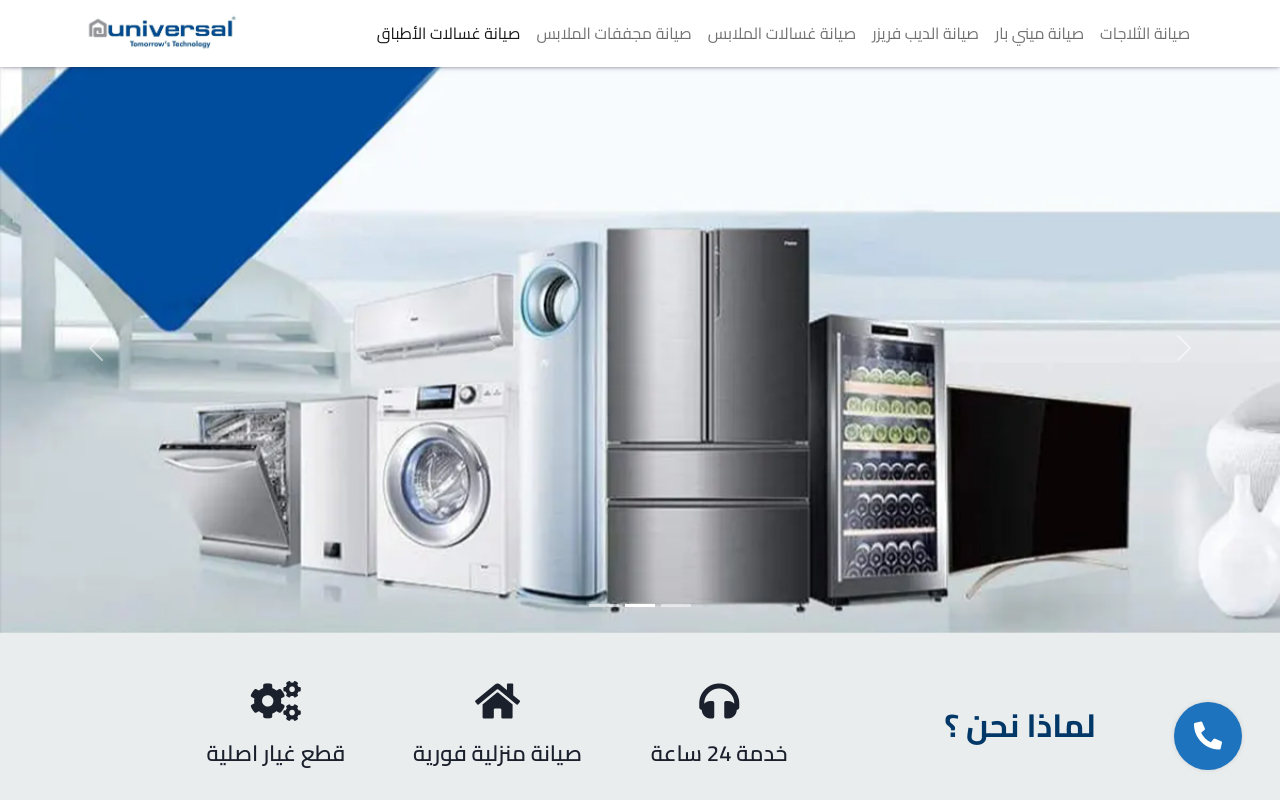
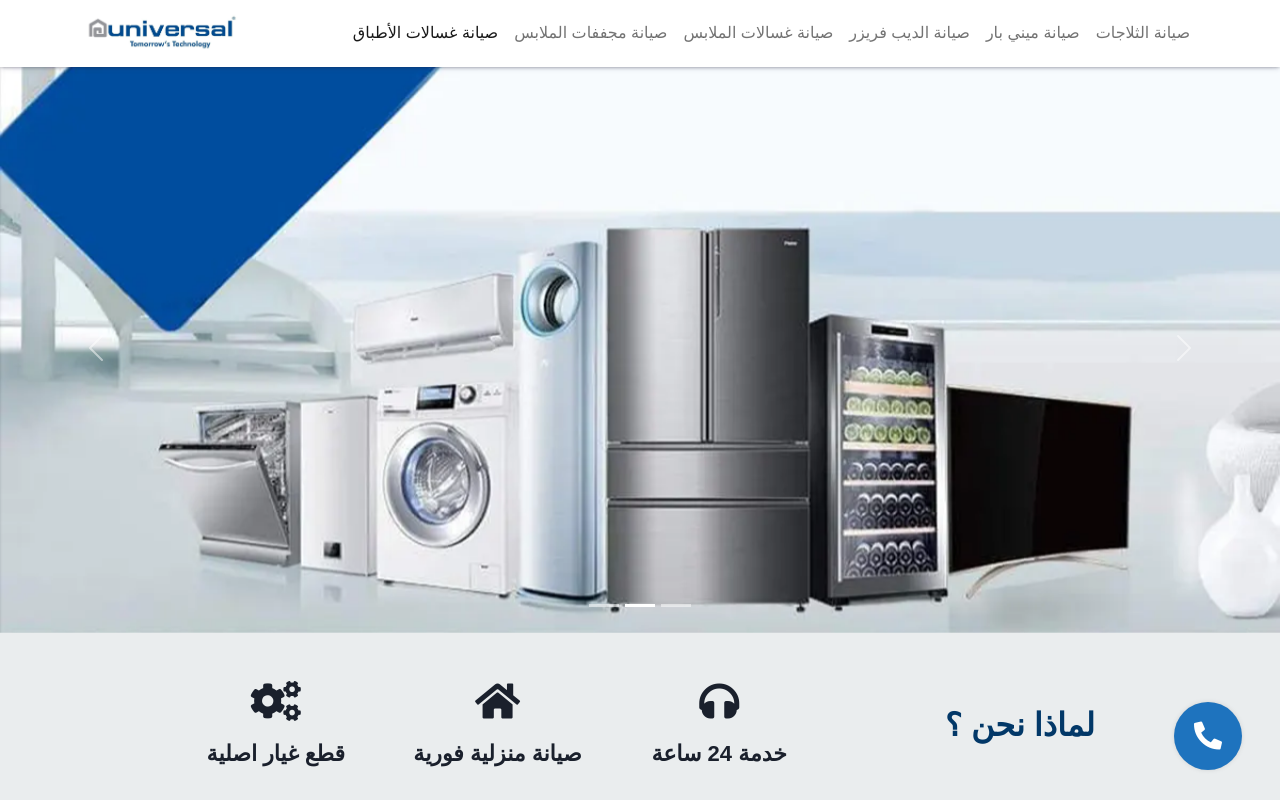
Before and after one commit to MohamedHatem99/universal-egypt.com, a plain HTML site: page index.html in a window 1280 px wide. Shown: the top 800 px of the page. Drawn offline with Linux system fonts and the light colour scheme.

Commit message:
add project files

```diff
--- a/css/main.css
+++ b/css/main.css
@@ -5,7 +5,7 @@
 * Browsers: last 4 version
 */
 
-@import url("https://fonts.googleapis.com/css2?family=Cairo:wght@400;600;700&display=swap");
+/* @import url("https://fonts.googleapis.com/css2?family=Cairo:wght@400;600;700&display=swap"); */
 
 :root {
   --MainBlueColor: #023868;
@@ -16,7 +16,8 @@
 }
 @font-face {
   font-family: ExampleFont;
-  src: url(https://fonts.googleapis.com/css2?family=Cairo:wght@400;600;700&display=swap);
+  src: "Cairo", "sans-serif",
+    url(https://fonts.googleapis.com/css2?family=Cairo:wght@400;600;700&display=swap);
   font-weight: 400;
   font-style: normal;
   font-display: fallback;
--- a/index.html
+++ b/index.html
@@ -15,9 +15,13 @@
   <link rel="stylesheet" href="css/main.css">
 
   <link rel="stylesheet" href="css/all.min.css">
+<!--
+  <link rel="stylesheet" href="https://pro.fontawesome.com/releases/v5.10.0/css/all.css"
+    integrity="sha384-AYmEC3Yw5cVb3ZcuHtOA93w35dYTsvhLPVnYs9eStHfGJvOvKxVfELGroGkvsg+p" crossorigin="anonymous" /> -->
 
-  <link rel="stylesheet" href="https://pro.fontawesome.com/releases/v5.10.0/css/all.css"
-    integrity="sha384-AYmEC3Yw5cVb3ZcuHtOA93w35dYTsvhLPVnYs9eStHfGJvOvKxVfELGroGkvsg+p" crossorigin="anonymous" />
+    <link rel="preconnect" href="https://fonts.googleapis.com">
+<link rel="preconnect" href="https://fonts.gstatic.com" crossorigin>
+
 
   <link rel="stylesheet" href="css/owl.carousel.min.css">
   <link rel="stylesheet" href="css/owl.theme.default.min.css">
```
